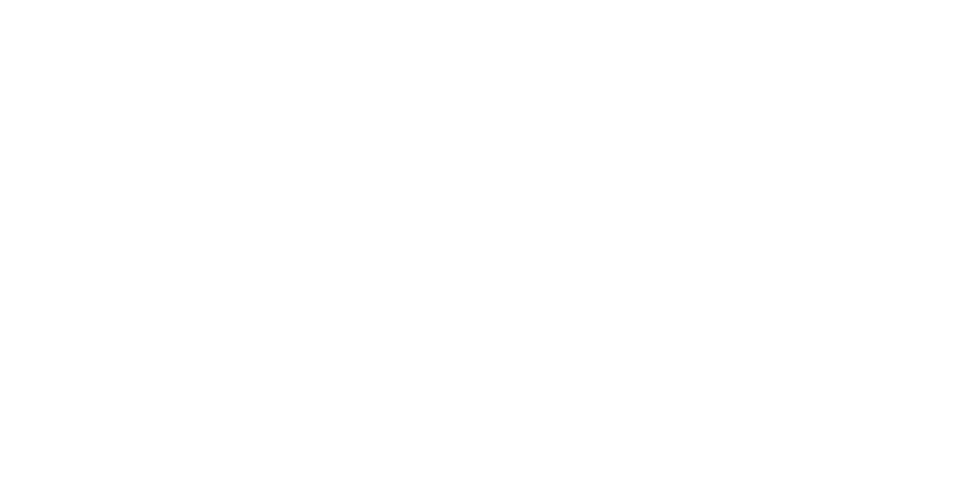
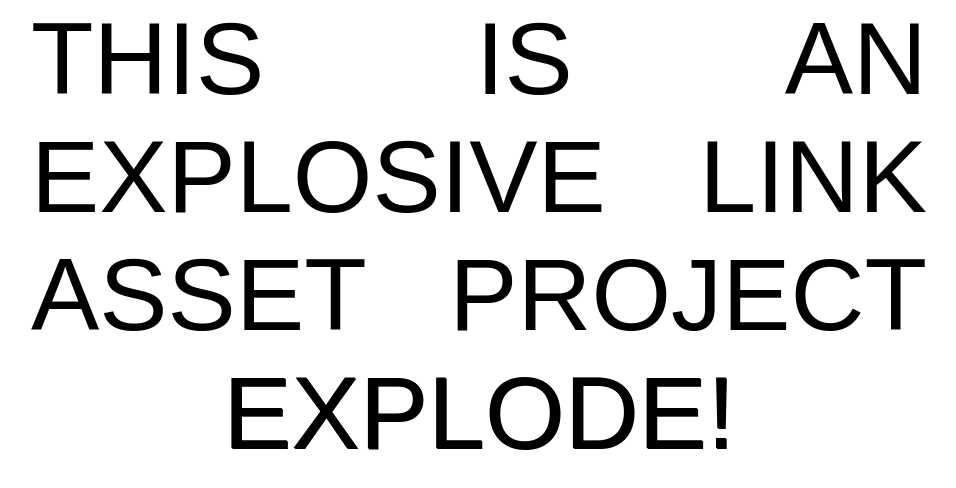
Before and after one commit to ricardo-719/asset-explosiveLink, a plain HTML site: page index.html in a window 1280 px wide. Shown: the whole page, without its empty margins (161-1117 px from the left). Drawn offline with Linux system fonts and the light colour scheme.

Commit message:
Add function splitting the link for styling

```diff
--- a/index.html
+++ b/index.html
@@ -9,6 +9,23 @@
     <title>Explosive Link</title>
 </head>
 <body>
-
+    <div id="text">
+        <div class="line">
+            <p class="word">This</p>
+            <p class="word">is</p>
+            <p class="word">an</p>
+        </div>
+        <div class="line">
+            <p class="word">Explosive</p>
+            <p class="word">Link</p>
+        </div>
+        <div class="line">
+            <p class="word">Asset</p>
+            <p class="word">Project</p>
+        </div>
+        <div class="line">
+            <a id="explosiveLink" class="word fancy" href="https://github.com/ricardo-719">Explode!</a>
+        </div>
+    </div>
 </body>
 </html>
--- a/script.js
+++ b/script.js
@@ -0,0 +1,15 @@
+const enhance = id => {
+    const element = document.getElementById(id),
+        text = element.innerText.split("");
+
+
+    element.innerText = "";
+
+    text.forEach(letter => {
+        const span = document.createElement("span");
+        span.className="letter";
+        span.innerText=letter;
+        element.appendChild(span);
+    })
+    enhance("explosiveLink");
+}
--- a/style.css
+++ b/style.css
@@ -3,3 +3,35 @@
     padding: 0;
     box-sizing: border-box;
 }
+
+p, a {
+    font-size: 8vw;
+    font-family: 'rubik', sans-serif;
+    text-transform: uppercase;
+}
+
+#text {
+    margin: 0 auto;
+    width: 70%;
+}
+
+#text:has(.fancy:hover) .word:not(.fancy:hover) {
+    opacity: 0.2;
+    transition: 500ms;
+}
+
+.line {
+    display: flex;
+    justify-content: space-between;
+}
+
+#text a {
+    margin: 0 auto;
+    text-decoration: none;
+    color: black;
+    text-shadow: 1px 1px;
+}
+
+.fancy > .letter {
+    display: inline-block;
+}
```
